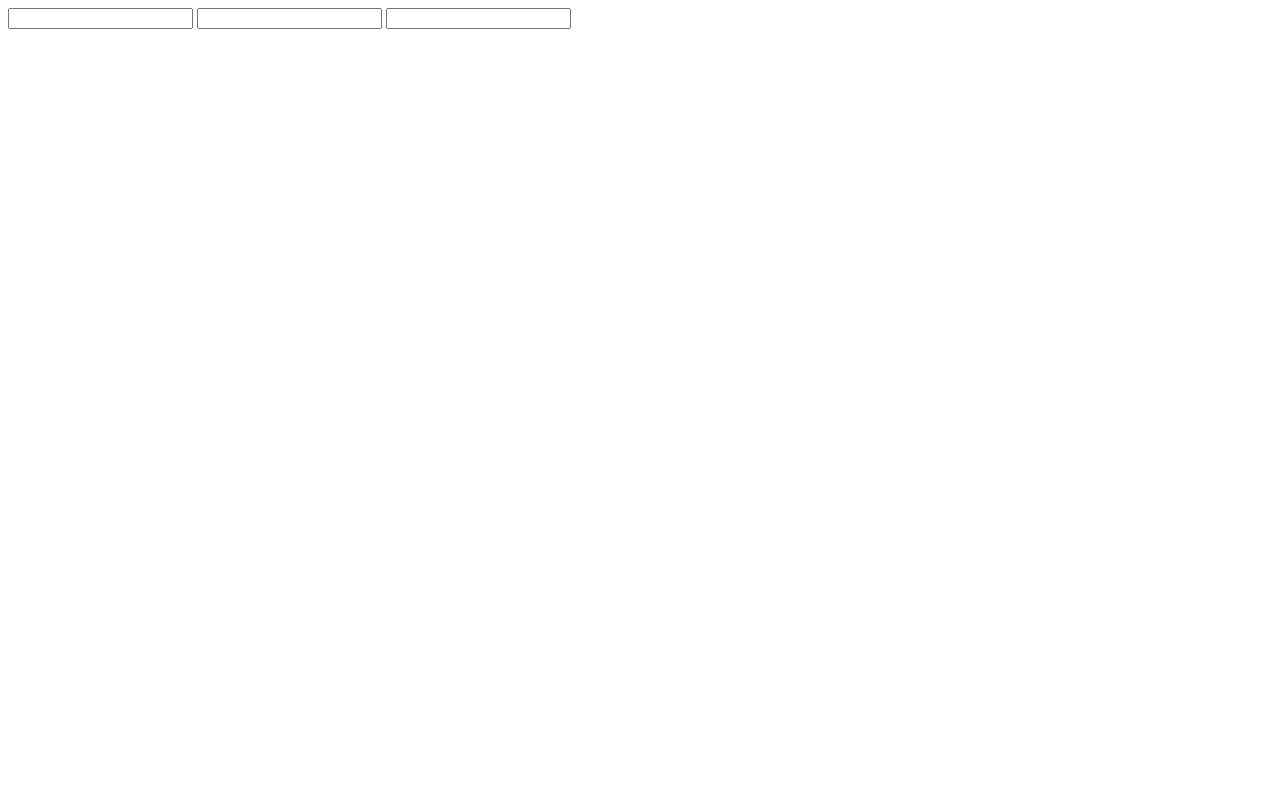
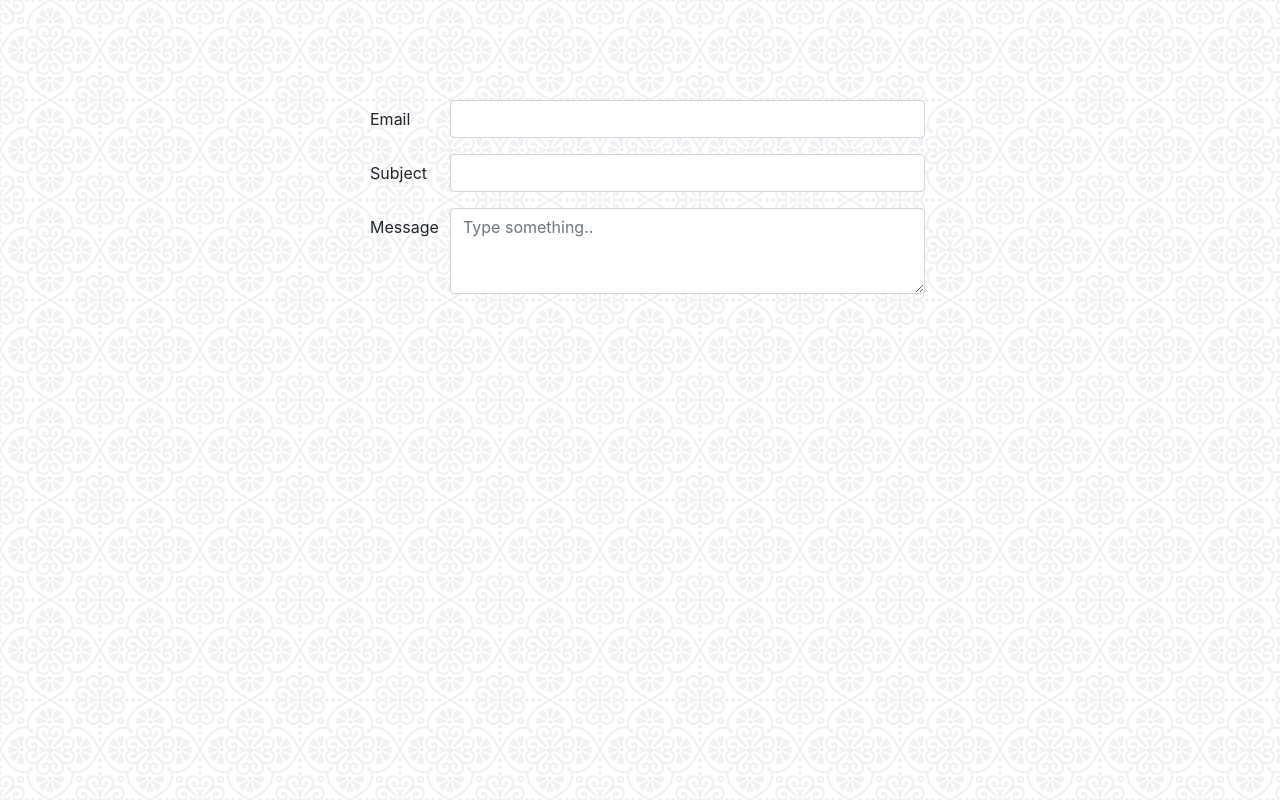
Before and after one commit to havus/devC-session-4, a plain HTML site: page feedback.html in a window 1280 px wide. Drawn offline with Linux system fonts and the light colour scheme.

Commit message:
feedback

```diff
--- /dev/null
+++ b/css/feedback-style.css
@@ -0,0 +1,12 @@
+*, body {
+	padding: 0;
+	margin: 0;
+}
+
+body {
+	background-image: url(../assets/regal.png);
+}
+
+.main {
+	margin-top: 100px;
+}
--- a/feedback.html
+++ b/feedback.html
@@ -5,15 +5,30 @@
   <meta charset="UTF-8">
   <meta name="viewport" content="width=device-width, initial-scale=1.0">
   <meta http-equiv="X-UA-Compatible" content="ie=edge">
+  <link rel="stylesheet" href="css/feedback-style.css">
+  <link rel="stylesheet" href="css/bootstrap.min.css">
   <title>Feedback</title>
 </head>
 
 <body>
-  <form action="https://formspree.io/havus.it@gmail.com" method="POST">
-    <input type="email" name="email">
-    <input type="text" name="subject">
-    <input type="text" name="main">
-  </form>
+	<div class="container">
+		<div class="main">
+		  <form action="https://formspree.io/havus.it@gmail.com" method="POST">
+		  	<div class="form-group row">
+				<label for="email" class=" offset-3 col-sm-1 col-form-label">Email</label>
+			    <input id="email" class="form-control col-sm-5" type="email" name="email">
+		  	</div>
+		  	<div class="form-group row">
+		    	<label for="subject" class="offset-3 col-sm-1 col-form-label">Subject</label>
+		    	<input id="subject" class="form-control col-sm-5" type="text" name="subject">
+		  	</div>
+		    <div class="form-group row">
+		    	<label for="message" class="offset-3 col-sm-1 col-form-label">Message</label>
+		    	<textarea class="form-control col-sm-5" id="exampleFormControlTextarea1" rows="3" placeholder="Type something.."></textarea>
+		    </div>
+		  </form>
+		</div>
+	</div>
 
 
 </body>
```
Also changed, not shown: assets/regal.png (added).
